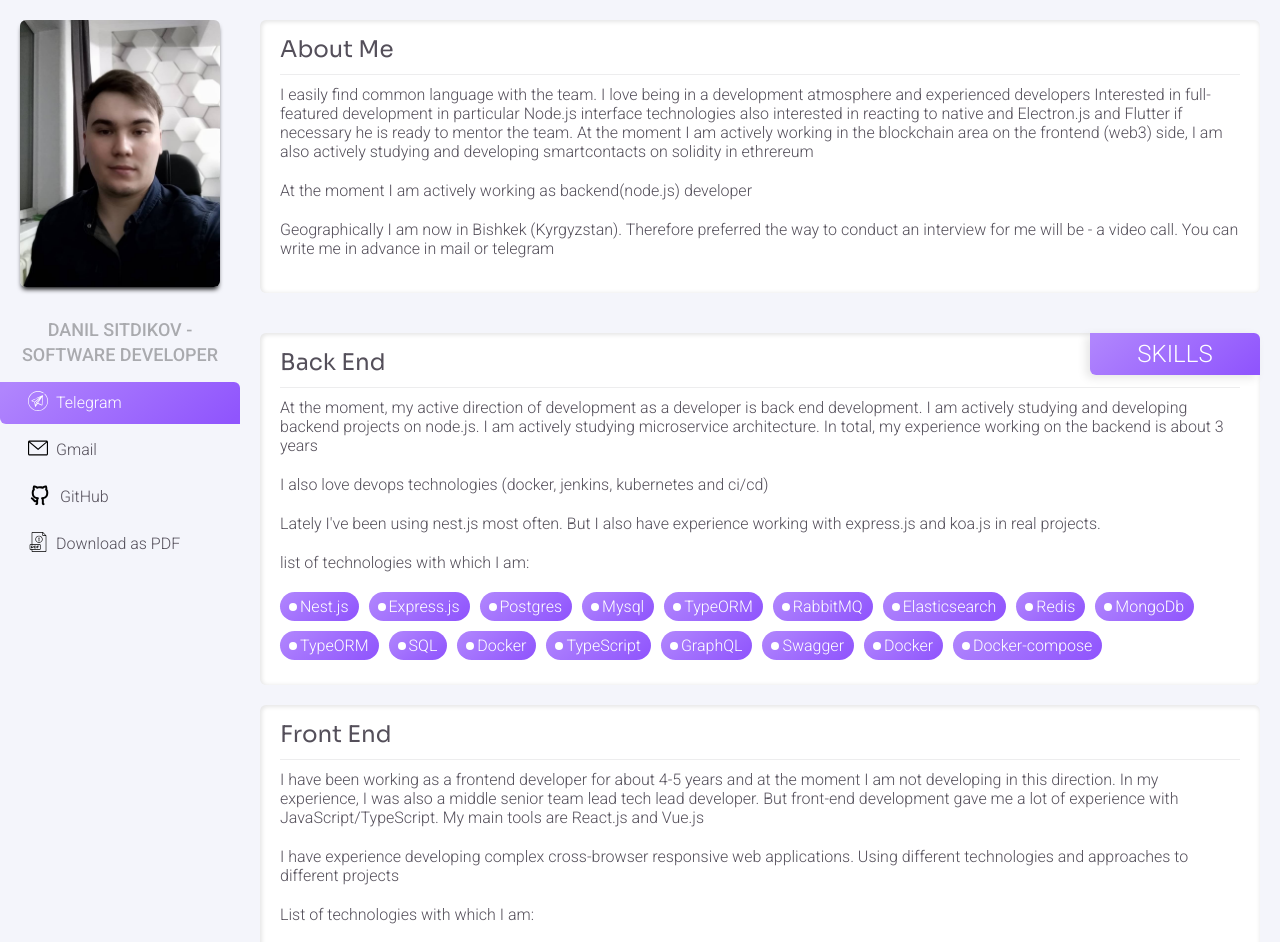
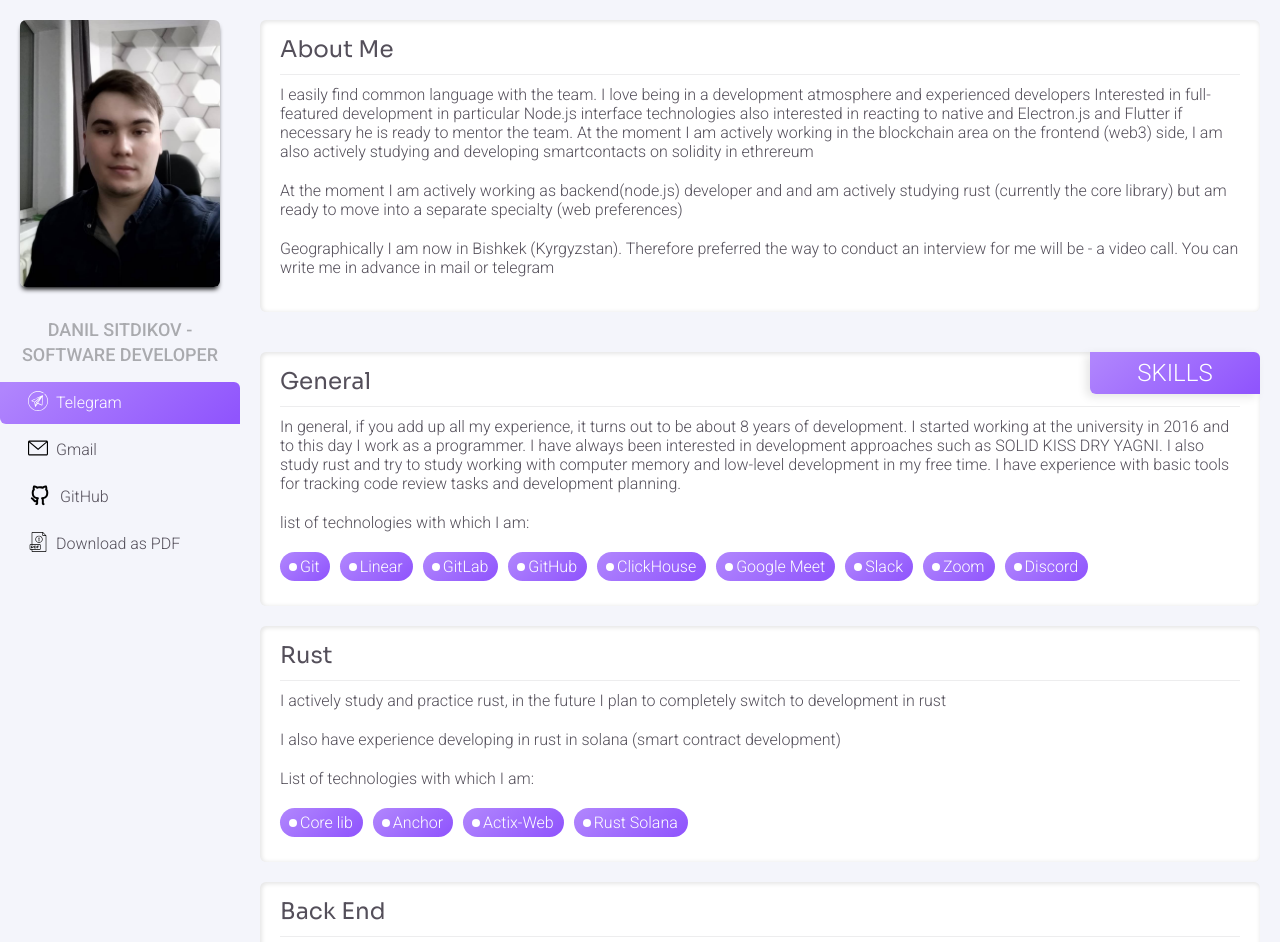
Before and after one commit to QuadradS/cv, a React (Create React App) app: page / in a window 1280 px wide. Shown: the top 942 px of the page. Built offline with nearby package versions, Linux system fonts and the light colour scheme.

Commit message:
UI update 26-07-2024

```diff
--- a/public/index.html
+++ b/public/index.html
@@ -7,7 +7,7 @@
     <meta name="theme-color" content="#000000" />
     <meta
       name="description"
-      content="JavaScript/Rust Developer Resume"
+      content="JavaScript/Rust Developer CV"
     />
     <link rel="apple-touch-icon" href="%PUBLIC_URL%/logo192.png" />
 
--- a/src/data/en.js
+++ b/src/data/en.js
@@ -1,76 +1,79 @@
 const data = {
 	"errors":{
-		"notJs":"Seriously, have you turned off JavaScript? :)"
+		"notJs": "Seriously, have you turned off JavaScript? :)"
 	},
 	"aboutMe": {
 		"sectiontitle": "About Me",
 		"tittles": [
 			"I easily find common language with the team. I love being in a development atmosphere and experienced developers Interested in full-featured development in particular Node.js interface technologies also interested in reacting to native and Electron.js and Flutter if necessary he is ready to mentor the team.\n\nAt the moment I am actively working in the blockchain area on the frontend (web3) side, I am also actively studying and developing smartcontacts on solidity in ethrereum",
-			"At the moment I am actively working as backend(node.js) developer",
+			"At the moment I am actively working as backend(node.js) developer and and am actively studying rust (currently the core library) but am ready to move into a separate specialty (web preferences)",
 			"Geographically I am now in Bishkek (Kyrgyzstan). Therefore preferred the way to conduct an interview for me will be - a video call. You can write me in advance in mail or telegram"
 		]
 	},
 	"skills": {
-		"frontend": {
-			"sectionTitle": "Front End",
+		"general": {
+			"sectionTitle": "General",
 			"titles": [
-				"I have been working as a frontend developer for about 4-5 years and at the moment I am not developing in this direction. In my experience, I was also a middle senior team lead tech lead developer. But front-end development gave me a lot of experience with JavaScript/TypeScript. My main tools are React.js and Vue.js",
-				"I have experience developing complex cross-browser responsive web applications. Using different technologies and approaches to different projects"
+				"In general, if you add up all my experience, it turns out to be about 8 years of development. I started working at the university in 2016 and to this day I work as a programmer. I have always been interested in development approaches such as SOLID KISS DRY YAGNI. I also study rust and try to study working with computer memory and low-level development in my free time. I have experience with basic tools for tracking code review tasks and development planning.",
+			],
+			"tags": {
+				"title": "list of technologies with which I am:",
+				"list": [
+					{
+						"label": "Git"
+					},
+					{
+						"label": "Linear"
+					},
+					{
+						"label": "GitLab"
+					},
+					{
+						"label": "GitHub"
+					},
+					{
+						"label": "ClickHouse"
+					},
+					{
+						"label": "Google Meet"
+					},
+					{
+						"label": "Slack"
+					},
+					{
+						"label": "Zoom"
+					},
+					{
+						"label": "Discord"
+					}
+				]
+			}
+		},
+		"rust": {
+			"sectionTitle": "Rust",
+			"titles": [
+				"I actively study and practice rust, in the future I plan to completely switch to development in rust",
+				"I also have experience developing in rust in solana (smart contract development)"
 			],
 			"tags": {
 				"title": "List of technologies with which I am:",
 				"list": [
 					{
-						"label": "React.js"
+						"label": "Core lib"
 					},
 					{
-						"label": "Next.js"
+						"label": "Anchor"
 					},
 					{
-						"label": "Gatsby.js"
+						"label": "Actix-Web"
 					},
 					{
-						"label": "Redux"
-					},
-					{
-						"label": "Mobx"
-					},
-					{
-						"label": "Vue.js"
-					},
-					{
-						"label": "Vuex"
-					},
-					{
-						"label": "Nuxt.js"
-					},
-					{
-						"label": "Zustand"
-					},
-					{
-						"label": "CSS"
-					},
-					{
-						"label": "Styled Components"
-					},
-					{
-						"label": "CSSinJS"
-					},
-					{
-						"label": "JSS"
-					},
-					{
-						"label": "JQuery"
-					},
-					{
-						"label": "REST api"
-					},
-					{
-						"label": "Apollo GraphQL"
+						"label": "Rust Solana"
 					}
 				]
 			}
 		},
+
 		"backend": {
 			"sectionTitle": "Back End",
 			"titles": [
@@ -135,44 +138,66 @@ const data = {
 				]
 			}
 		},
-		"general": {
+		"frontend": {
+			"sectionTitle": "Front End",
 			"titles": [
-				"In general, if you add up all my experience, it turns out to be about 7 years of development. I started working at the university in 2016 and to this day I work as a programmer. I have always been interested in development approaches such as SOLID KISS DRY YAGNI. I also study rust and try to study working with computer memory and low-level development in my free time. I have experience with basic tools for tracking code review tasks and development planning.",
+				"I have been working as a frontend developer for about 4-5 years and at the moment I am not developing in this direction. In my experience, I was also a middle senior team lead tech lead developer. But front-end development gave me a lot of experience with JavaScript/TypeScript. My main tools are React.js and Vue.js",
+				"I have experience developing complex cross-browser responsive web applications. Using different technologies and approaches to different projects"
 			],
 			"tags": {
-				"title": "list of technologies with which I am:",
+				"title": "List of technologies with which I am:",
 				"list": [
 					{
-						"label": "Git"
+						"label": "React.js"
 					},
 					{
-						"label": "Linear"
+						"label": "Next.js"
 					},
 					{
-						"label": "GitLab"
+						"label": "Gatsby.js"
 					},
 					{
-						"label": "GitHub"
+						"label": "Redux"
 					},
 					{
-						"label": "ClickHouse"
+						"label": "Mobx"
 					},
 					{
-						"label": "Google Meet"
+						"label": "Vue.js"
 					},
 					{
-						"label": "Slack"
+						"label": "Vuex"
 					},
 					{
-						"label": "Zoom"
+						"label": "Nuxt.js"
 					},
 					{
-						"label": "Discord"
+						"label": "Zustand"
+					},
+					{
+						"label": "CSS"
+					},
+					{
+						"label": "Styled Components"
+					},
+					{
+						"label": "CSSinJS"
+					},
+					{
+						"label": "JSS"
+					},
+					{
+						"label": "JQuery"
+					},
+					{
+						"label": "REST api"
+					},
+					{
+						"label": "Apollo GraphQL"
 					}
 				]
 			}
-		}
-
+		},
 	},
 	"contacts": {
 		"name": "danil sitdikov",
--- a/src/modules/experience/index.jsx
+++ b/src/modules/experience/index.jsx
@@ -25,7 +25,7 @@ const Experience = ({data}) => {
                         </h5>
                     </p>
 
-                    <p>Here i work{d.isCurrentJob ? '' : 'ed'} as: <Position>{d.position}</Position></p>
+                    <p>Position: {d.isCurrentJob ? '' : 'ed'} as: <Position>{d.position}</Position></p>
 
                     {d.titles.map((t) => (
                         <p>{t}</p>
--- a/src/modules/skills/index.jsx
+++ b/src/modules/skills/index.jsx
@@ -7,12 +7,13 @@ const Wrap = styled.div`
 `
 
 const Skills = ({data}) => {
-    return (
-        <Wrap>
-            <SkillsSection data={data.skills.backend} title={'SKILLS'}/>
-            <SkillsSection data={data.skills.frontend}/>
-        </Wrap>
-    )
+  return (
+    <Wrap>
+      {Object.values(data.skills).map((s, i) => (
+        <SkillsSection data={s} title={i === 0 && 'SKILLS'}/>
+      ))}
+    </Wrap>
+  )
 }
 
 export default Skills;
```
Also changed, not shown: 1 other file (tests, documents, lock files or other folders).
